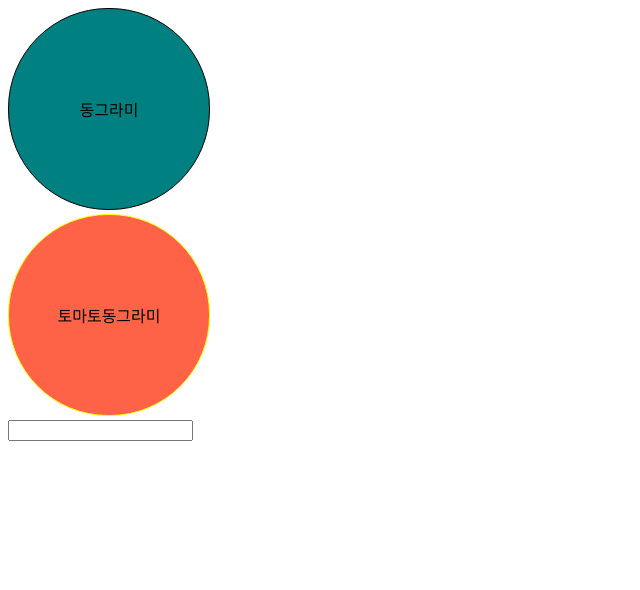
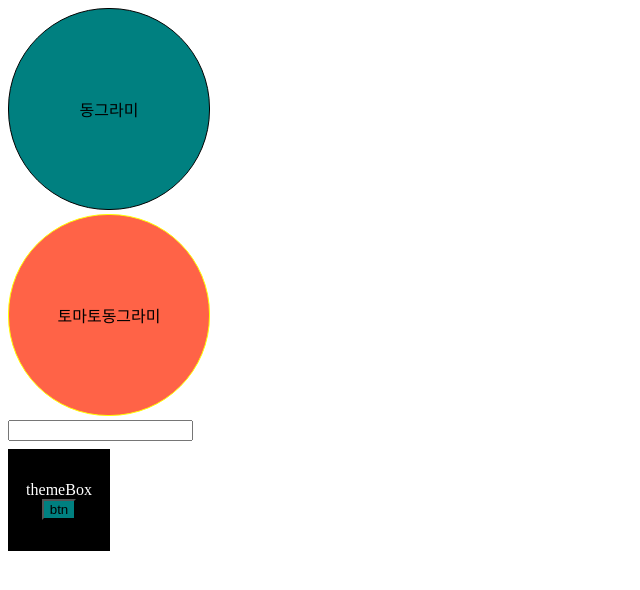
Before and after one commit to Wholesome-Gee/study_typescript, a React (Create React App) app: page / in a window 1280 px wide. Shown: the top 590 px of the page, without its empty margins (0-640 px from the left). Built offline with nearby package versions, Linux system fonts and the light colour scheme.

Commit message:
#3.6 Styled-Component의 theme을 type하는 방법

```diff
--- a/src/App.tsx
+++ b/src/App.tsx
@@ -1,6 +1,23 @@
 import React, { useState } from "react";
 import Circle from "./Circle";
+import styled from "styled-components";
 
+const ThemeBox = styled.div`
+  width: 100px;
+  height: 100px;
+  background-color: ${(props) => props.theme.backgroundColor};
+  color: ${(props) => props.theme.textColor};
+  border: 1px solid black;
+  display: flex;
+  flex-direction: column;
+  justify-content: center;
+  align-items: center;
+  margin-top: 8px;
+  margin-bottom: 4px;
+  & button {
+    background-color: ${(props) => props.theme.buttonColor};
+  }
+`;
 function App() {
   const [value, setValue] = useState("");
 
@@ -8,16 +25,15 @@ function App() {
     const value = event.currentTarget.value;
     setValue(value);
   }
-  /*
-  input의 event에 type할 떈 React.FormEvent<HTMLInputElement>  #3.5
-  */
   function onSubmit(event: React.FormEvent<HTMLFormElement>) {
     event.preventDefault();
     setValue("");
   }
   /*
+  input의 event에 type할 떈 React.FormEvent<HTMLInputElement>  #3.5
   form event에 type할 떈 React.FormEvent<HTMLFormElement>  #3.5
   */
+
   return (
     <>
       <Circle backgroundColor="teal" />
@@ -25,6 +41,10 @@ function App() {
       <form onSubmit={onSubmit}>
         <input type="text" onChange={onChange} value={value} />
       </form>
+      <ThemeBox>
+        <span>themeBox</span>
+        <button>btn</button>
+      </ThemeBox>
     </>
   );
 }
--- a/src/index.tsx
+++ b/src/index.tsx
@@ -1,12 +1,16 @@
 import React from "react";
 import ReactDOM from "react-dom/client";
 import App from "./App";
+import { ThemeProvider } from "styled-components";
+import { darkTheme, lightTheme } from "./theme";
 
 const root = ReactDOM.createRoot(document.getElementById("root")!);
-// !를 추가하여 Typescript에게 root가 null이 무조건 아님을 알려줌.
+// !를 추가하여 Typescript에게 root가 null이 무조건 아님을 알려줌. - chatGPT
 
 root.render(
   <React.StrictMode>
-    <App />
+    <ThemeProvider theme={darkTheme}>
+      <App />
+    </ThemeProvider>
   </React.StrictMode>
 );
--- /dev/null
+++ b/src/theme.ts
@@ -0,0 +1,16 @@
+import { DefaultTheme } from "styled-components/dist/types";
+
+const lightTheme: DefaultTheme = {
+  backgroundColor: "white",
+  textColor: "black",
+  buttonColor: "tomato",
+};
+const darkTheme: DefaultTheme = {
+  backgroundColor: "black",
+  textColor: "white",
+  buttonColor: "teal",
+};
+
+export { lightTheme, darkTheme };
+
+// theme.ts는 theme을 정의하는 곳
```
Also changed, not shown: src/styled.d.ts (added, +10 -0 lines), 1 other file (tests, documents, lock files or other folders).
